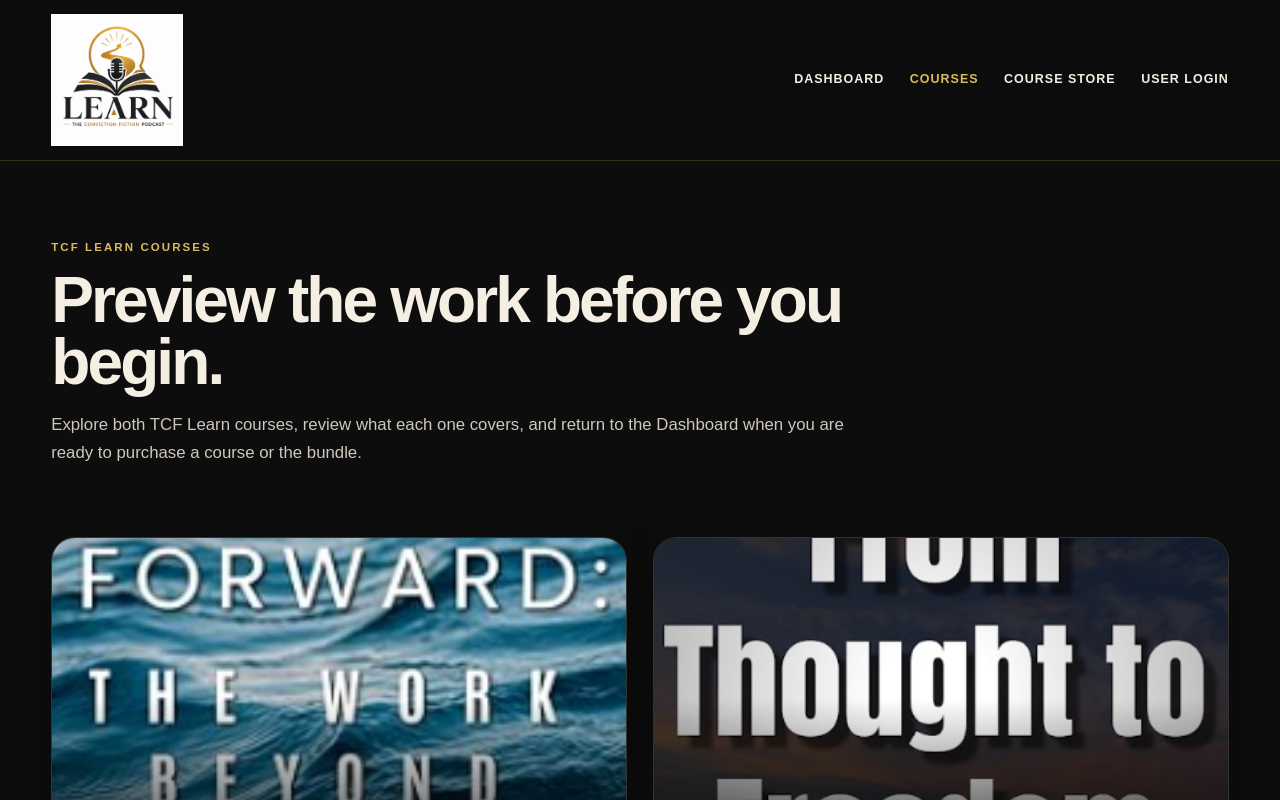
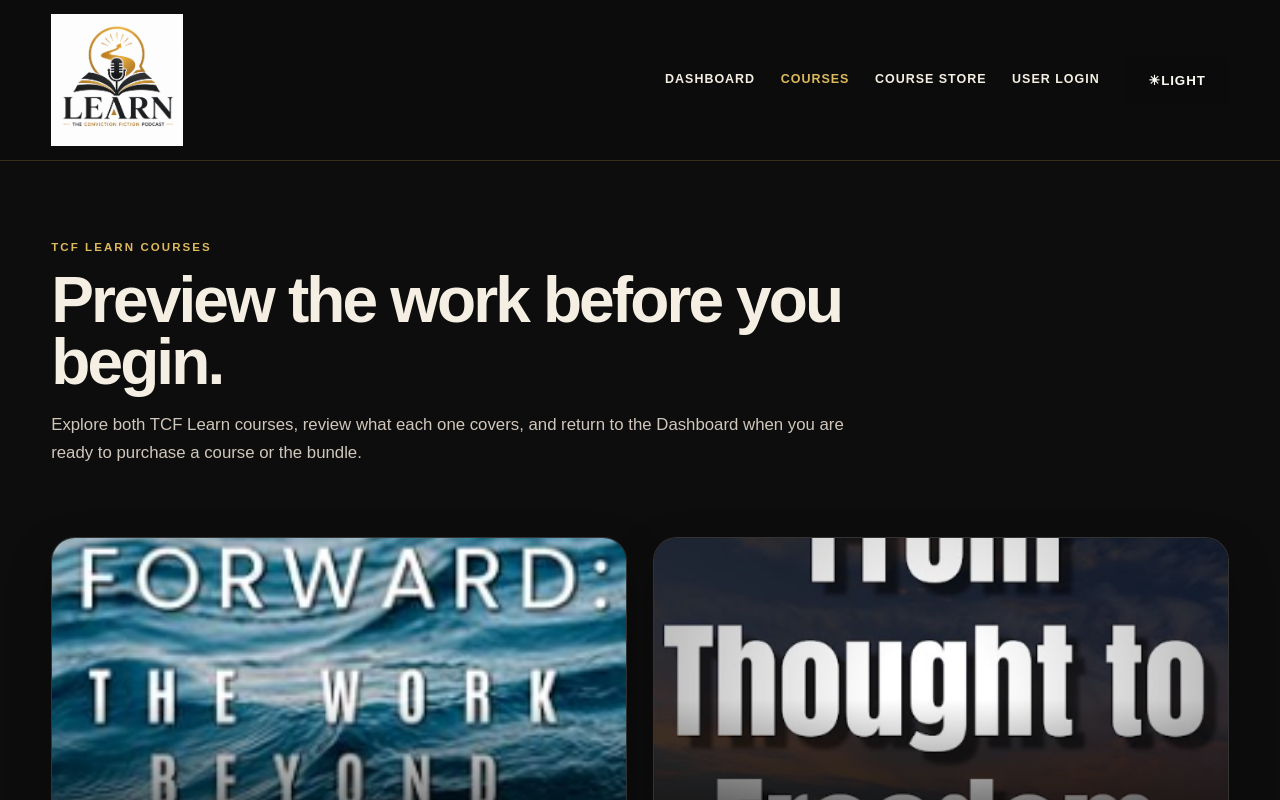
Before and after one commit to riversantoine93-dotcom/TCF-Learn, a Next.js app: page /courses in a window 1280 px wide. Shown: the top 800 px of the page. Built offline with nearby package versions, Linux system fonts and the light colour scheme; no server answers.

Commit message:
feat: add header theme toggle to courses page

```diff
--- a/app/courses/page.tsx
+++ b/app/courses/page.tsx
@@ -6,6 +6,7 @@
 import { useAuth } from "@/components/AuthProvider";
 import { activeCourseSlugs, DashboardCourseSlug } from "@/lib/dashboard-enrollments";
 import { courseCardsForUser } from "@/lib/courses-access";
+import { HEADER_THEME_STORAGE_KEY, HeaderTheme, nextHeaderTheme, normalizeHeaderTheme } from "@/lib/header-theme";
 import { supabase } from "@/lib/supabase";
 import "./courses.css";
 
@@ -32,6 +33,11 @@
   const { user, loading } = useAuth();
   const [enrolledCourses, setEnrolledCourses] = useState<DashboardCourseSlug[]>([]);
   const [checkingAccess, setCheckingAccess] = useState(true);
+  const [headerTheme, setHeaderTheme] = useState<HeaderTheme>("dark");
+
+  useEffect(() => {
+    setHeaderTheme(normalizeHeaderTheme(localStorage.getItem(HEADER_THEME_STORAGE_KEY)));
+  }, []);
 
   useEffect(() => {
     if (loading) return;
@@ -59,6 +65,12 @@
     };
   }, [user, loading]);
 
+  const toggleHeaderTheme = () => setHeaderTheme(current => {
+    const next = nextHeaderTheme(current);
+    localStorage.setItem(HEADER_THEME_STORAGE_KEY, next);
+    return next;
+  });
+
   const cards = useMemo(
     () => courseCardsForUser(Boolean(user), enrolledCourses),
     [user, enrolledCourses]
@@ -66,7 +78,7 @@
 
   return (
     <main className="courses-page">
-      <header className="courses-topbar">
+      <header className={`courses-topbar header-theme-${headerTheme}`}>
         <Link href="/" className="courses-brand" aria-label="TCF Learn home">
           <Image src="/learn-logo.png" alt="TCF Learn" width={160} height={66} priority />
         </Link>
@@ -75,6 +87,10 @@
           <Link className="active" href="/courses">Courses</Link>
           <Link href="/#purchase-center">Course Store</Link>
           {user ? <Link href="/profile">Profile</Link> : <Link href="/login">User Login</Link>}
+          <button type="button" className="courses-theme-toggle" onClick={toggleHeaderTheme} aria-label={`Switch header to ${headerTheme === "dark" ? "light" : "dark"} mode`} title={`Switch to ${headerTheme === "dark" ? "light" : "dark"} mode`}>
+            <span aria-hidden="true">{headerTheme === "dark" ? "☀" : "☾"}</span>
+            <b>{headerTheme === "dark" ? "Light" : "Dark"}</b>
+          </button>
         </nav>
       </header>
 
```
